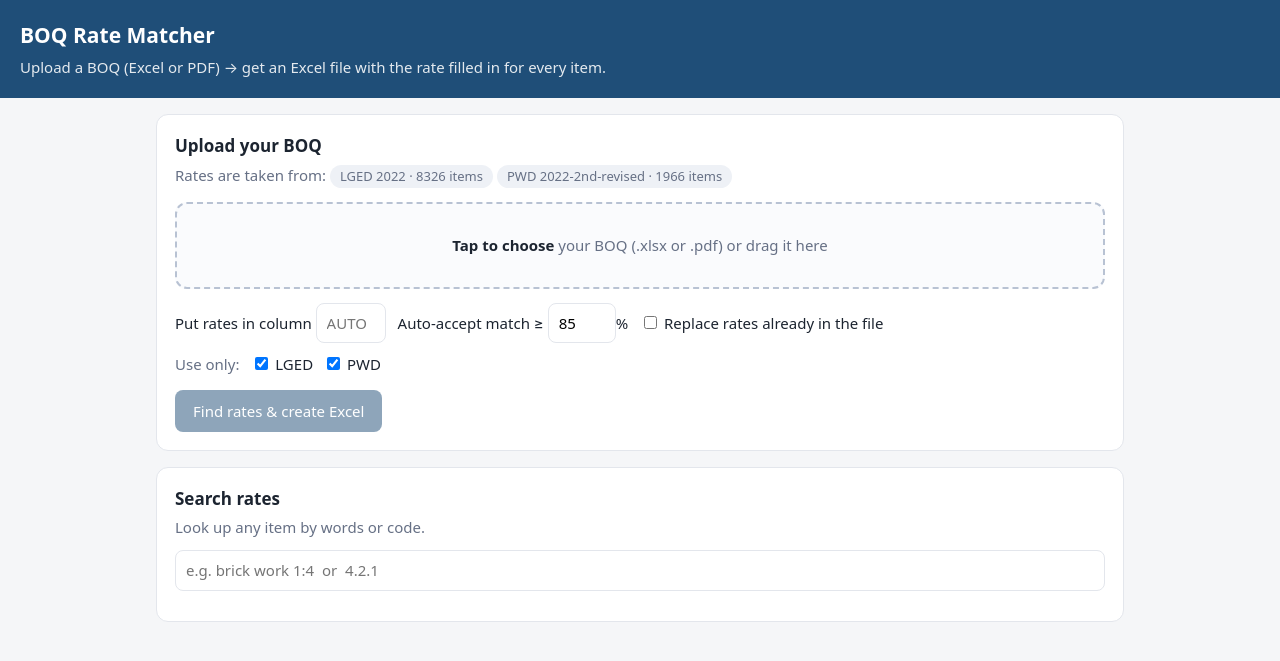
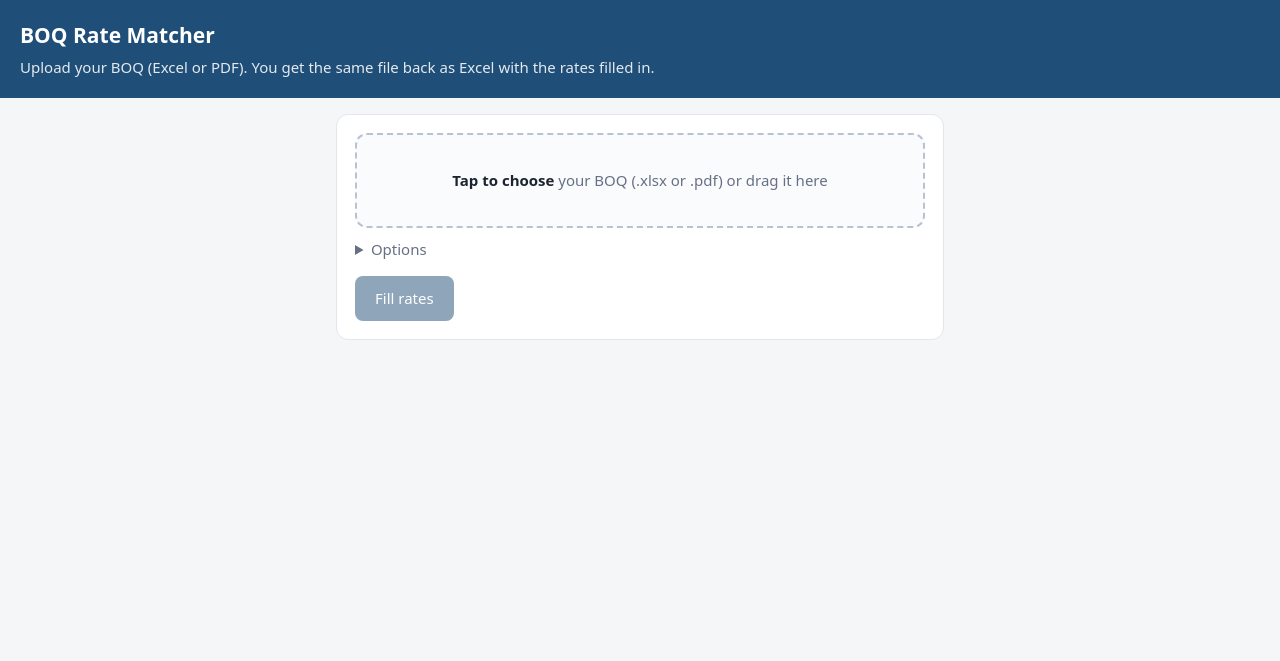
Before and after one commit to TahfizPihan/BOQ-Rates, a Flask app: page / in a window 1280 px wide. Shown: the top 661 px of the page. Run offline with Flask 3, Linux system fonts and the light colour scheme; data comes from the database, SQL or seed files in the repository; some libraries are stand-ins or nearby versions.

Commit message:
Add files via upload

```diff
--- a/templates/index.html
+++ b/templates/index.html
@@ -5,94 +5,68 @@
 <meta name="viewport" content="width=device-width, initial-scale=1">
 <title>BOQ Rate Matcher</title>
 <style>
-  :root{--bg:#f5f6f8;--card:#fff;--ink:#1c2430;--mute:#667085;--line:#e3e6ec;--brand:#1f4e78;--brand2:#2b6aa3;
-        --green:#c6efce;--blue:#ddebf7;--yellow:#ffeb9c;--red:#ffc7ce}
+  :root{--bg:#f5f6f8;--card:#fff;--ink:#1c2430;--mute:#667085;--line:#e3e6ec;--brand:#1f4e78;--brand2:#2b6aa3}
   *{box-sizing:border-box}
   body{margin:0;background:var(--bg);color:var(--ink);font:15px/1.5 system-ui,-apple-system,Segoe UI,Roboto,sans-serif}
   header{background:var(--brand);color:#fff;padding:20px}
   header h1{margin:0;font-size:21px} header p{margin:4px 0 0;opacity:.88}
-  main{max-width:1000px;margin:0 auto;padding:16px;display:grid;gap:16px;grid-template-columns:minmax(0,1fr)}
+  main{max-width:640px;margin:0 auto;padding:16px;display:grid;gap:16px;grid-template-columns:minmax(0,1fr)}
   .card{background:var(--card);border:1px solid var(--line);border-radius:12px;padding:18px;min-width:0}
-  td:nth-child(2){min-width:140px}
-  .card h2{margin:0 0 4px;font-size:17px} .sub{color:var(--mute);margin:0 0 12px}
-  button,.btn{background:var(--brand);color:#fff;border:0;border-radius:8px;padding:10px 18px;font:inherit;cursor:pointer;text-decoration:none;display:inline-block}
+  button,.btn{background:var(--brand);color:#fff;border:0;border-radius:8px;padding:11px 20px;font:inherit;cursor:pointer;text-decoration:none;display:inline-block}
   button:hover,.btn:hover{background:var(--brand2)} button:disabled{opacity:.5;cursor:not-allowed}
-  input,select{font:inherit;padding:8px 10px;border:1px solid var(--line);border-radius:8px;background:#fff}
-  table{width:100%;border-collapse:collapse;font-size:13.5px} th,td{padding:7px 9px;border-bottom:1px solid var(--line);text-align:left;vertical-align:top}
-  th{background:#f0f3f8;position:sticky;top:0} .scroll{max-height:460px;overflow:auto;border:1px solid var(--line);border-radius:8px}
-  .row{display:flex;flex-wrap:wrap;gap:12px;align-items:center}
-  .drop{border:2px dashed #b8c2d3;border-radius:12px;padding:30px 16px;text-align:center;color:var(--mute);background:#fafbfd;cursor:pointer}
+  input{font:inherit;padding:8px 10px;border:1px solid var(--line);border-radius:8px}
+  .drop{border:2px dashed #b8c2d3;border-radius:12px;padding:34px 16px;text-align:center;color:var(--mute);background:#fafbfd;cursor:pointer}
   .drop.over{border-color:var(--brand);background:#eef4fb} .drop b{color:var(--ink)}
-  .stats{display:grid;grid-template-columns:repeat(4,1fr);gap:10px;margin:14px 0}
-  .stat{border-radius:10px;padding:12px;text-align:center} .stat b{display:block;font-size:24px}
-  .tag{padding:2px 8px;border-radius:99px;font-size:12px;white-space:nowrap}
-  .CODE{background:var(--green)}.DESC{background:var(--blue)}.REVIEW{background:var(--yellow)}.NONE{background:var(--red)}
-  .note{background:#fff8e1;border:1px solid #f0d98a;border-radius:10px;padding:12px 14px}
+  .note{background:#fff8e1;border:1px solid #f0d98a;border-radius:10px;padding:12px 14px;margin-bottom:12px}
   .err{background:#fde8e8;border:1px solid #f3b4b4;color:#8a1c1c;border-radius:10px;padding:10px 14px;margin-top:12px}
-  .hidden{display:none} .mute{color:var(--mute)} .chips span{display:inline-block;background:#eef1f6;border-radius:99px;padding:2px 10px;margin:2px 4px 2px 0;font-size:13px}
-  @media(max-width:700px){.stats{grid-template-columns:repeat(2,1fr)}}
+  .ok{background:#e8f6ec;border:1px solid #b5dfc1;border-radius:10px;padding:14px}
+  .hidden{display:none} .mute{color:var(--mute)} summary{cursor:pointer;margin-top:10px}
+  ul{margin:8px 0 0;padding-left:20px;font-size:14px} .row{display:flex;flex-wrap:wrap;gap:12px;align-items:center}
 </style>
 </head>
 <body>
 <header>
   <h1>BOQ Rate Matcher</h1>
-  <p>Upload a BOQ (Excel or PDF) &rarr; get an Excel file with the rate filled in for every item.</p>
+  <p>Upload your BOQ (Excel or PDF). You get the same file back as Excel with the rates filled in.</p>
 </header>
 <main>
-
   <section class="card">
-  <h2>Upload your BOQ</h2>
-  <p class="sub">Rates are taken from: <span id="chips" class="chips"></span></p>
-  <div id="empty" class="note hidden"><b>No rate schedule is loaded yet.</b> Add the PDF links to <code>sources.json</code> on GitHub and run the
-    &ldquo;Build rate schedules&rdquo; action (see README). Then reload this page.</div>
+    <div id="empty" class="note hidden"><b>No rate schedule is loaded yet.</b> Add the schedule links in <code>sources.json</code> on GitHub
+      and run &ldquo;Build rate schedules&rdquo; (see README), then reload this page.</div>
 
     <div id="drop" class="drop"><b>Tap to choose</b> your BOQ (.xlsx or .pdf) or drag it here<br><span id="fname"></span></div>
-  <input id="boqFile" type="file" accept=".xlsx,.xlsm,.pdf,.csv" class="hidden">
+    <input id="boqFile" type="file" accept=".xlsx,.xlsm,.pdf" class="hidden">
 
-  <div class="row" style="margin-top:14px">
-    <label>Put rates in column <input id="col" maxlength="3" placeholder="auto" style="width:70px;text-transform:uppercase"></label>
-    <label>Auto-accept match &ge; <input id="thr" type="number" min="60" max="100" value="85" style="width:68px">%</label>
+    <details>
+      <summary class="mute">Options</summary>
+      <div class="row" style="margin-top:10px">
+        <label>Rate column (if the file has none marked) <input id="col" maxlength="3" placeholder="auto" style="width:70px;text-transform:uppercase"></label>
         <label><input id="over" type="checkbox"> Replace rates already in the file</label>
       </div>
       <div id="agencyBox" class="row hidden" style="margin-top:10px"><span class="mute">Use only:</span><span id="agencies"></span></div>
-  <div class="row" style="margin-top:14px"><button id="go" disabled>Find rates &amp; create Excel</button><span id="busy" class="mute hidden">Working&hellip; large BOQs can take a minute.</span></div>
+    </details>
+
+    <div class="row" style="margin-top:16px"><button id="go" disabled>Fill rates</button><span id="busy" class="mute hidden">Working&hellip; large files can take a minute.</span></div>
     <div id="err" class="err hidden"></div>
   </section>
 
   <section id="result" class="card hidden">
-  <h2>Result</h2>
-  <div class="stats">
-    <div class="stat" style="background:#eef1f6"><b id="sTotal">0</b>items</div>
-    <div class="stat" style="background:var(--green)"><b id="sOk">0</b>matched</div>
-    <div class="stat" style="background:var(--yellow)"><b id="sChk">0</b>please check</div>
-    <div class="stat" style="background:var(--red)"><b id="sNo">0</b>no match</div>
+    <div class="ok">
+      <b id="summary"></b>
+      <div id="how" class="mute" style="font-size:14px;margin-top:2px"></div>
+      <div style="margin-top:12px"><a id="dl" class="btn" href="#">&#11015; Download Excel</a></div>
     </div>
-  <div class="row" style="margin-bottom:12px">
-    <a id="dl" class="btn" href="#">&#11015; Download Excel</a>
-    <span class="mute">Your BOQ with rates filled in, plus a <b>Match Report</b> sheet.</span>
-  </div>
-  <div class="scroll"><table><thead><tr><th>Row</th><th>BOQ item</th><th>Status</th><th>%</th><th>Code</th><th>Rate (Tk)</th><th>From</th></tr></thead><tbody id="rows"></tbody></table></div>
-  <p class="mute" style="margin-top:10px"><b>CHECK</b> = best guess, confirm it. <b>No match</b> = left blank; use the search below.</p>
-</section>
-
-<section class="card">
-  <h2>Search rates</h2>
-  <p class="sub">Look up any item by words or code.</p>
-  <input id="q" placeholder="e.g. brick work 1:4  or  4.2.1" style="width:100%">
-  <div id="searchOut" style="margin-top:12px"></div>
+    <details id="nfBox"><summary><span id="nfTitle"></span></summary><ul id="nfList"></ul></details>
   </section>
 </main>
 
 <script>
 const $ = s => document.querySelector(s);
 const esc = s => String(s ?? '').replace(/[&<>"]/g, c => ({'&':'&amp;','<':'&lt;','>':'&gt;','"':'&quot;'}[c]));
-const fmt = n => n == null ? '' : Number(n).toLocaleString('en-US',{minimumFractionDigits:2,maximumFractionDigits:2});
-const LABEL = {CODE:'by code',DESC:'by description',REVIEW:'CHECK',NONE:'no match'};
 let schedules = [];
 
 (async () => {
   schedules = await (await fetch('/api/schedules')).json();
-  $('#chips').innerHTML = schedules.length ? schedules.map(s => `<span>${esc(s.agency)} ${esc(s.edition)} &middot; ${s.items} items</span>`).join('') : '<span>nothing yet</span>';
   $('#empty').classList.toggle('hidden', schedules.length > 0);
   const ags = [...new Set(schedules.map(s => s.agency))];
   if(ags.length > 1){ $('#agencyBox').classList.remove('hidden');
@@ -106,35 +80,32 @@ drop.onclick = () => boq.click();
 ['dragleave','drop'].forEach(ev => drop.addEventListener(ev, e => {e.preventDefault(); drop.classList.remove('over');}));
 drop.addEventListener('drop', e => { if(e.dataTransfer.files[0]){ boq.files = e.dataTransfer.files; picked(); }});
 boq.onchange = picked;
-function picked(){ $('#fname').innerHTML = boq.files[0] ? `<br>&#128196; <b>${esc(boq.files[0].name)}</b>` : ''; upd(); }
+function picked(){ $('#fname').innerHTML = boq.files[0] ? `<br>&#128196; <b>${esc(boq.files[0].name)}</b>` : ''; $('#result').classList.add('hidden'); upd(); }
 function upd(){ $('#go').disabled = !(boq.files[0] && schedules.length); }
 
 $('#go').onclick = async () => {
-  const btn = $('#go'); btn.disabled = true; $('#busy').classList.remove('hidden'); $('#err').classList.add('hidden');
-  const fd = new FormData(); fd.append('file', boq.files[0]); fd.append('threshold', $('#thr').value);
-  fd.append('rate_col', $('#col').value);
+  const btn = $('#go'); btn.disabled = true; $('#busy').classList.remove('hidden'); $('#err').classList.add('hidden'); $('#result').classList.add('hidden');
+  const fd = new FormData(); fd.append('file', boq.files[0]); fd.append('rate_col', $('#col').value);
   if($('#over').checked) fd.append('overwrite','1');
   document.querySelectorAll('.ag').forEach(c => { if(c.checked) fd.append('agencies', c.value); });
   try{
     const r = await fetch('/api/process', {method:'POST', body:fd});
     const j = await r.json().catch(() => ({error:'Server error - try again'}));
     if(!r.ok) throw new Error(j.error);
-    $('#sTotal').textContent = j.total; $('#sOk').textContent = j.matched; $('#sChk').textContent = j.check; $('#sNo').textContent = j.none;
+    $('#summary').textContent = `Rates filled for ${j.filled} of ${j.items} items.`;
+    const parts = [`${j.by_desc} by exact description`, `${j.by_code} by item code`];
+    if(j.had_rate) parts.push(`${j.had_rate} already had a rate`);
+    $('#how').textContent = parts.join(' · ') + (j.conflicts ? ` · ${j.conflicts} found in more than one schedule with different rates (PWD, then LGED, then RHD used)` : '');
     $('#dl').href = '/download/' + j.id;
-    $('#rows').innerHTML = j.rows.map(x => `<tr><td>${x.row}</td><td>${esc(x.description)}</td>
-      <td><span class="tag ${x.status}">${LABEL[x.status]}</span></td><td>${x.score}</td><td>${esc(x.code)}</td>
-      <td>${fmt(x.rate)}</td><td>${esc(x.source)}</td></tr>`).join('');
+    const nf = j.not_filled;
+    $('#nfBox').classList.toggle('hidden', nf.length === 0);
+    $('#nfTitle').textContent = `${nf.length} item${nf.length===1?'':'s'} left blank (no exact match)`;
+    $('#nfList').innerHTML = nf.slice(0, 60).map(x => `<li>Row ${x.row}&nbsp;&middot;&nbsp;${esc(x.text)} <span class="mute">&mdash; ${esc(x.reason)}</span></li>`).join('')
+      + (nf.length > 60 ? `<li class="mute">&hellip;and ${nf.length - 60} more</li>` : '');
     $('#result').classList.remove('hidden'); $('#result').scrollIntoView({behavior:'smooth'});
   }catch(e){ $('#err').textContent = e.message; $('#err').classList.remove('hidden'); }
   $('#busy').classList.add('hidden'); upd();
 };
-
-let t; $('#q').oninput = e => { clearTimeout(t); t = setTimeout(async () => {
-  const q = e.target.value.trim(); if(!q){ $('#searchOut').innerHTML=''; return; }
-  const rows = await (await fetch('/api/search?q=' + encodeURIComponent(q))).json();
-  $('#searchOut').innerHTML = rows.length ? '<div class="scroll"><table><thead><tr><th>%</th><th>From</th><th>Code</th><th>Description</th><th>Unit</th><th>Rate (Tk)</th></tr></thead><tbody>' +
-    rows.map(x => `<tr><td>${x.score}</td><td>${esc(x.agency)} ${esc(x.edition)}</td><td>${esc(x.code)}</td><td>${esc(x.description)}</td><td>${esc(x.unit)}</td><td>${fmt(x.rate)}</td></tr>`).join('') + '</tbody></table></div>' : '<p class="mute">No results.</p>';
-}, 250); };
 </script>
 </body>
 </html>
```
Lines whose indentation alone changed are shown as unchanged.
